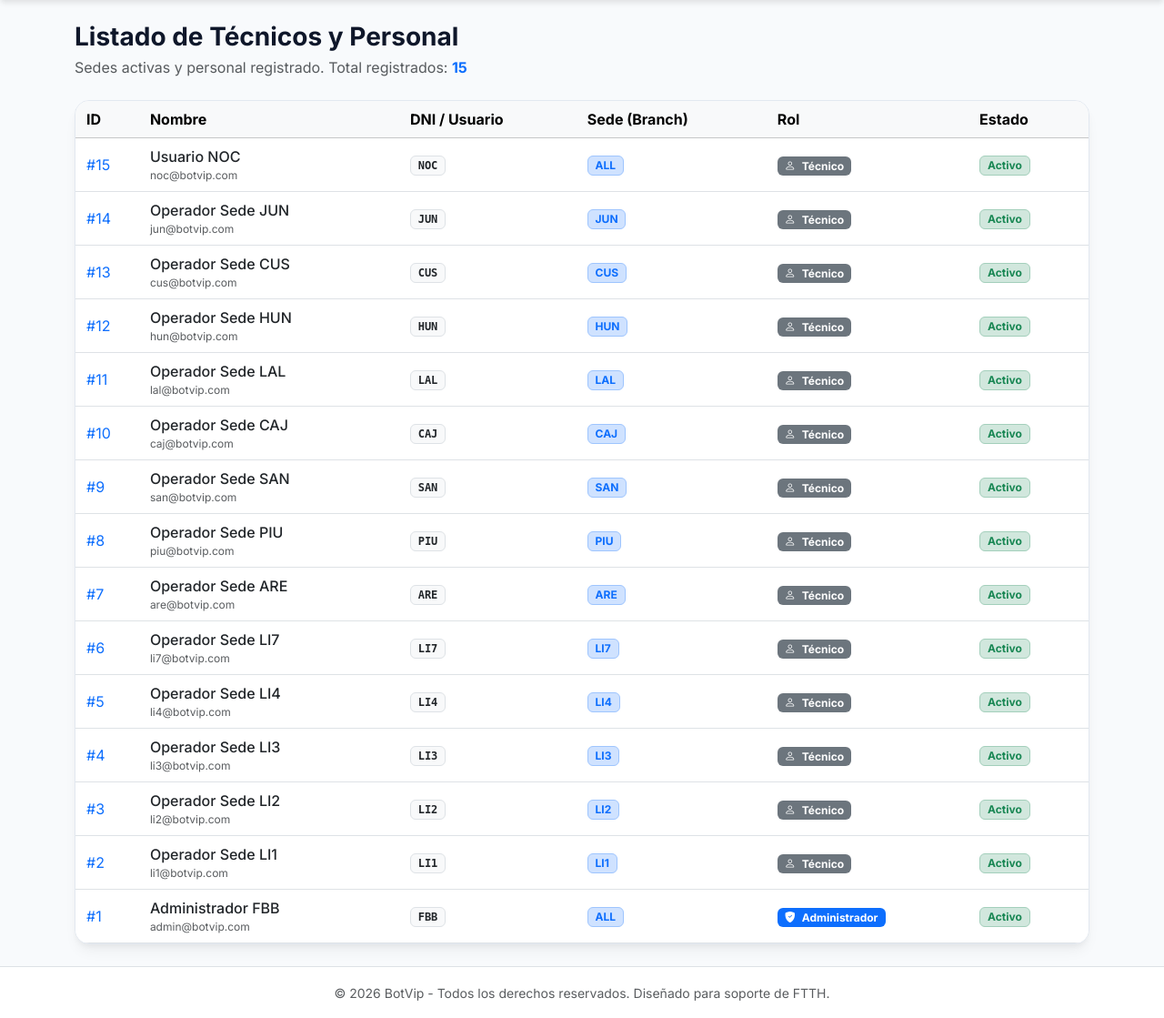
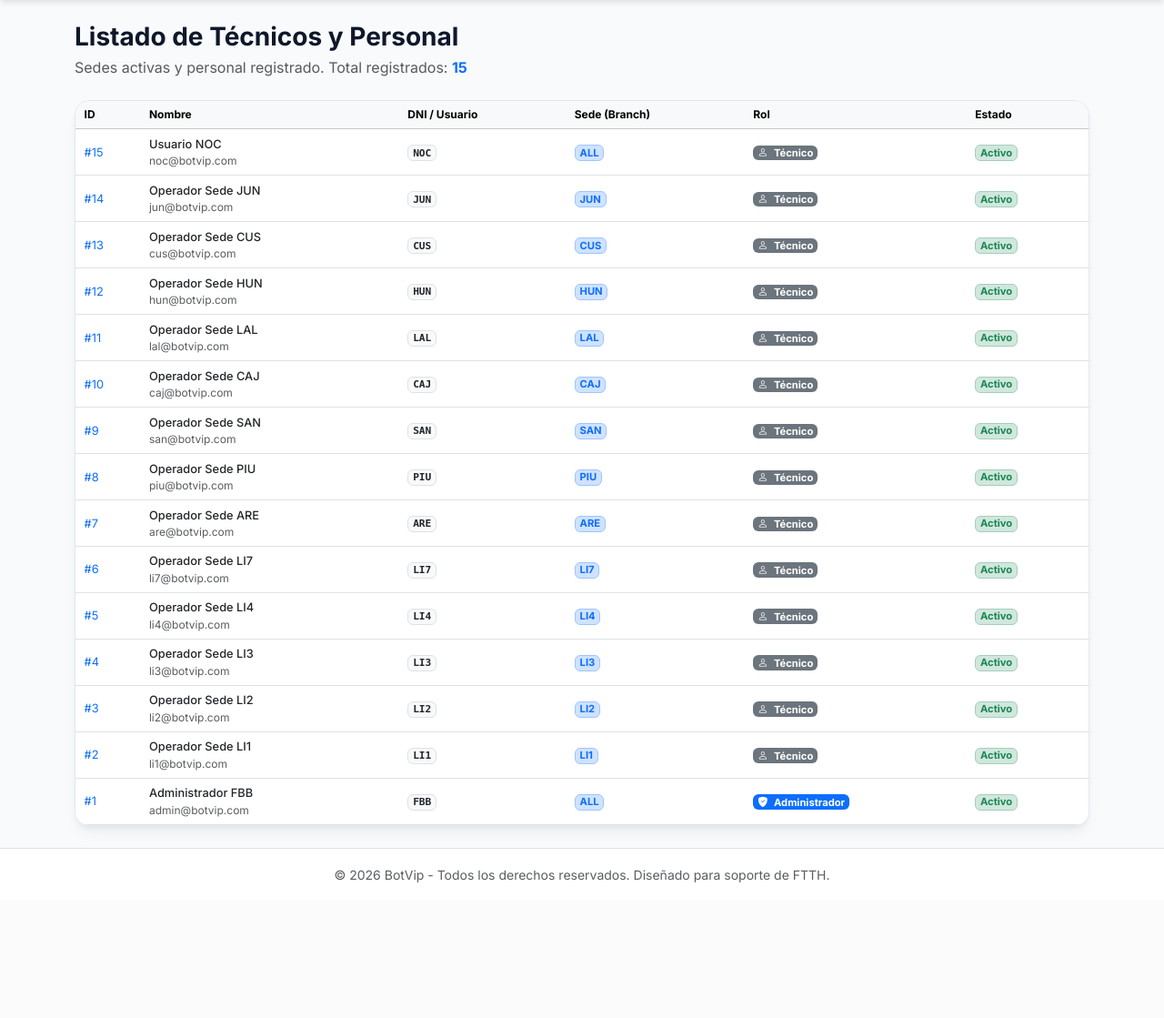
Before and after one commit to jjvargas2002-dot/botvip, a Flask app: page /operadores in a window 1280 px wide. Shown: the part 96-1215 px from the top of the page at 91% size. After the commit the page ends 1066 px from the top, so only its background shows below. Run offline with Flask 3, Linux system fonts and the light colour scheme; the visitor is signed in with stand-in values (Sample User, id 1); tables that the repository leaves empty hold one stand-in row (values such as "Sample post").

Commit message:
Merge Caja/Detalles column on dashboard, shrink table sizes for PC, and format grouping comments to exclude Cuenta label with database startup migration

```diff
--- a/app.py
+++ b/app.py
@@ -1061,7 +1061,7 @@ def agrupar_clientes_averia(id):
                 av_g.estado = "REPARADO"
                 av_g.fecha_resolucion = datetime.now()
                 av_g.tecnico_id = session.get("operador_id")
-                av_g.material_comentarios = f"Agrupado en la avería principal (Cuenta {averia.cuenta})"
+                av_g.material_comentarios = f"Agrupado en la avería principal ({averia.cuenta})"
                 av_g.tipificacion = averia.tipificacion
                 av_g.material_cable_m = 0
                 av_g.material_conectores = 0
@@ -1121,7 +1121,7 @@ def agrupar_clientes_averia(id):
                     # It is a main ticket of another group
                     is_already_grouped = True
                 elif row.material_comentarios and "Agrupado en la avería principal" in row.material_comentarios:
-                    if f"Cuenta {averia.cuenta}" not in row.material_comentarios and f"ID {averia.id}" not in row.material_comentarios:
+                    if f"({averia.cuenta})" not in row.material_comentarios and f"Cuenta {averia.cuenta}" not in row.material_comentarios and f"ID {averia.id}" not in row.material_comentarios:
                         # It belongs to another group
                         is_already_grouped = True
 
@@ -2080,11 +2080,48 @@ def noc_dashboard():
     )
 
 
+def migrar_comentarios_agrupacion():
+    try:
+        averias_agrupadas = Averia.query.filter(
+            Averia.material_comentarios.like("Agrupado en la avería principal%")
+        ).all()
+
+        migrated_count = 0
+        import re
+        for av in averias_agrupadas:
+            comm = av.material_comentarios
+            m_id = re.search(r"ID\s+(\d+)", comm)
+            m_cuenta = re.search(r"Cuenta\s+([^)]+)", comm)
+
+            main_cuenta = None
+            if m_id:
+                main_id = int(m_id.group(1))
+                main_av = db.session.get(Averia, main_id)
+                if main_av:
+                    main_cuenta = main_av.cuenta
+            elif m_cuenta:
+                main_cuenta = m_cuenta.group(1).strip()
+
+            if main_cuenta:
+                new_comm = f"Agrupado en la avería principal ({main_cuenta})"
+                if comm != new_comm:
+                    av.material_comentarios = new_comm
+                    migrated_count += 1
+
+        if migrated_count > 0:
+            db.session.commit()
+            print(f"Migración de comentarios de agrupación completada. Se actualizaron {migrated_count} registros.")
+    except Exception as e:
+        db.session.rollback()
+        print("Error en migración de comentarios de agrupación:", e)
+
+
 with app.app_context():
     try:
         db.create_all()
         asegurar_esquema()
         crear_operador_defecto()
+        migrar_comentarios_agrupacion()
         # Verify if static/sites.json exists, otherwise fetch it
         import os
         sites_path = os.path.join(app.root_path, "static", "sites.json")
--- a/templates/layout.html
+++ b/templates/layout.html
@@ -256,31 +256,42 @@
 
         /* PC / Desktop styles to prevent horizontal scroll by compacting columns and buttons */
         @media (min-width: 992px) {
-            .table-responsive table {
+            .table-responsive table, .table-custom {
                 width: 100% !important;
+                font-size: 0.8rem !important;
+            }
+            .table-responsive th, .table-custom th {
+                font-size: 0.75rem !important;
+                padding: 0.4rem 0.3rem !important;
             }
             /* Compact padding and fonts for action buttons on PC */
             .table-responsive td .btn, .table-custom td .btn {
-                padding: 0.2rem 0.45rem !important;
-                font-size: 0.725rem !important;
+                padding: 0.2rem 0.4rem !important;
+                font-size: 0.7rem !important;
             }
             /* Reduce cell padding to make things fit horizontally */
             .table-responsive td, .table-responsive th,
             .table-custom td, .table-custom th {
-                padding: 0.5rem 0.35rem !important;
+                padding: 0.4rem 0.3rem !important;
             }
             .table-responsive td:first-child, .table-responsive th:first-child,
             .table-custom td:first-child, .table-custom th:first-child {
-                padding-left: 0.75rem !important;
+                padding-left: 0.6rem !important;
             }
             .table-responsive td:last-child, .table-responsive th:last-child,
             .table-custom td:last-child, .table-custom th:last-child {
-                padding-right: 0.75rem !important;
+                padding-right: 0.6rem !important;
             }
             /* Restrict details max-width on PC so it wraps and prevents table expansion */
             .table-responsive td .text-wrap, .table-custom td .text-wrap {
                 max-width: 180px !important;
                 word-break: break-word;
+                font-size: 0.75rem !important;
+            }
+            /* Badge size inside table */
+            .table-responsive td .badge, .table-custom td .badge {
+                font-size: 0.7rem !important;
+                padding: 0.15rem 0.3rem !important;
             }
         }
     </style>
```
Also changed, not shown: templates/dashboard.html (+5 -6 lines).
